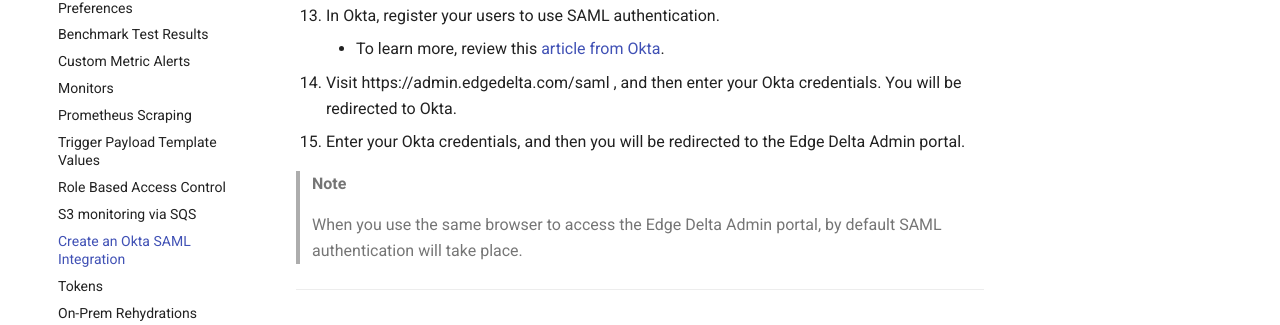
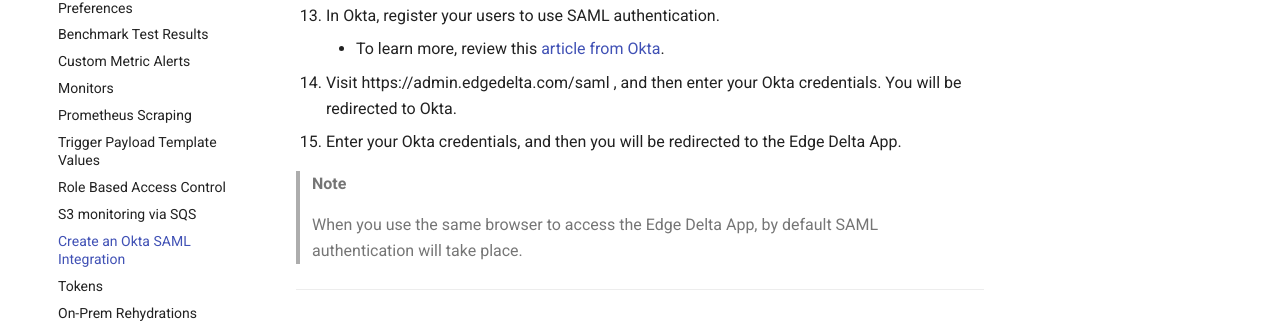
Before and after one commit to edgedelta/docs, an MkDocs documentation site: the page built from docs/appendices/okta-saml.md, in a window 1280 px wide and 900 px high, scrolled down 808 px. Shown: the part 512-837 px from the top of the window. Built offline with MkDocs 1.6.1 and Material for MkDocs 9.7.7, drawn with Linux system fonts in a browser that asks for light colours.

Commit message:
Update okta-saml.md

```diff
--- a/docs/appendices/okta-saml.md
+++ b/docs/appendices/okta-saml.md
@@ -42,10 +42,10 @@ You can use this document to learn how to set up an Okta SAML integration with E
 13. In Okta, register your users to use SAML authentication.
     * To learn more, review this [article from Okta](https://help.okta.com/en/prod/Content/Topics/users-groups-profiles/usgp-add-users.htm).
 14. Visit https://admin.edgedelta.com/saml , and then enter your Okta credentials. You will be redirected to Okta.
-15. Enter your Okta credentials, and then you will be redirected to the Edge Delta Admin portal.
+15. Enter your Okta credentials, and then you will be redirected to the Edge Delta App.
 
 > **Note**
 >
-> When you use the same browser to access the Edge Delta Admin portal, by default SAML authentication will take place.
+> When you use the same browser to access the Edge Delta App, by default SAML authentication will take place.
 
 ***
```
